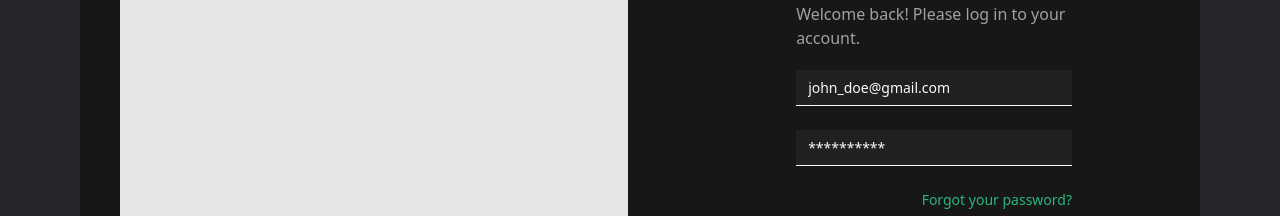
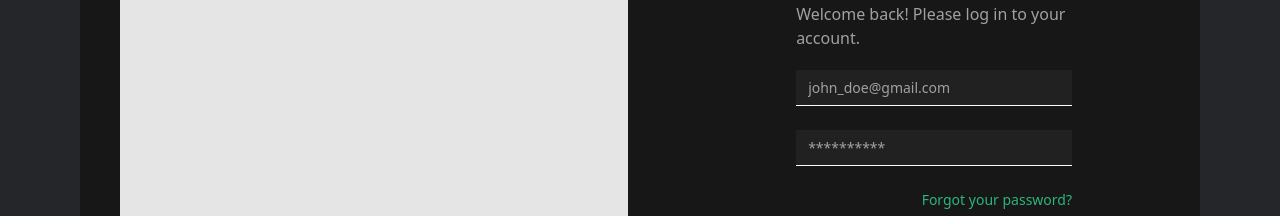
Before and after one commit to GuilhermeDaviNascimento/spotifree_frontend, a Next.js app: page /login in a window 1280 px wide. Shown: the part 314-530 px from the top of the page. Built offline with nearby package versions, Linux system fonts and the light colour scheme.

Commit message:
Update input.tsx

```diff
--- a/src/components/ui/input.tsx
+++ b/src/components/ui/input.tsx
@@ -10,7 +10,7 @@ function Input({ className, type, ...props }: React.ComponentProps<'input'>) {
       className={cn(
         'file:text-foreground placeholder:text-muted-foreground selection:bg-primary selection:text-primary-foreground dark:bg-input/30 flex h-9 w-full min-w-0 bg-transparent px-3 py-1 text-base transition-[color,box-shadow] outline-none file:inline-flex file:h-7 file:border-0 file:bg-transparent file:text-sm file:font-medium disabled:pointer-events-none disabled:cursor-not-allowed disabled:opacity-50 md:text-sm',
         'aria-invalid:ring-destructive/20 dark:aria-invalid:ring-destructive/40 aria-invalid:border-destructive',
-        'border-b-1 shadow-none focus:ring-none border-foreground placeholder:text-foreground mb-1',
+        'border-b-1 shadow-none focus:ring-none border-foreground placeholder:text-muted-foreground mb-1',
         className
       )}
       {...props}
```
